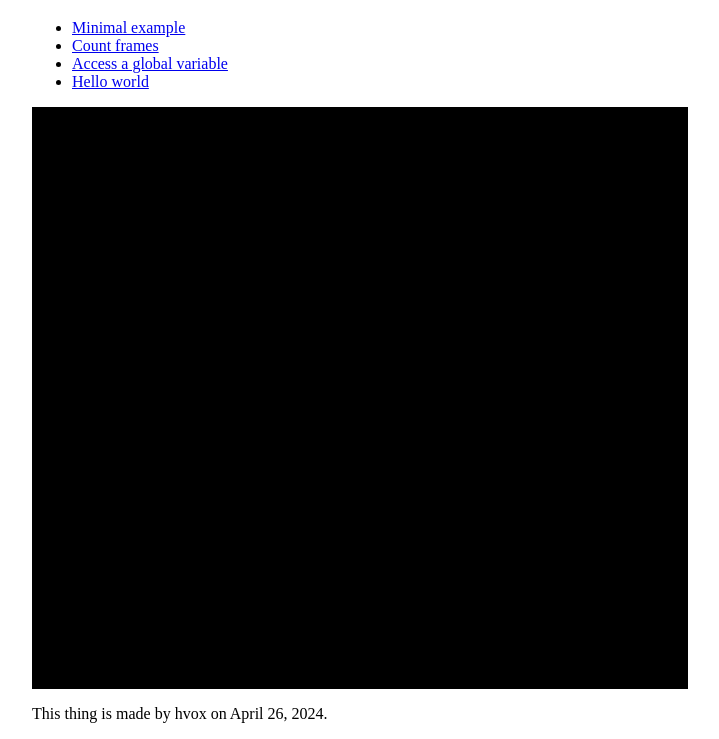
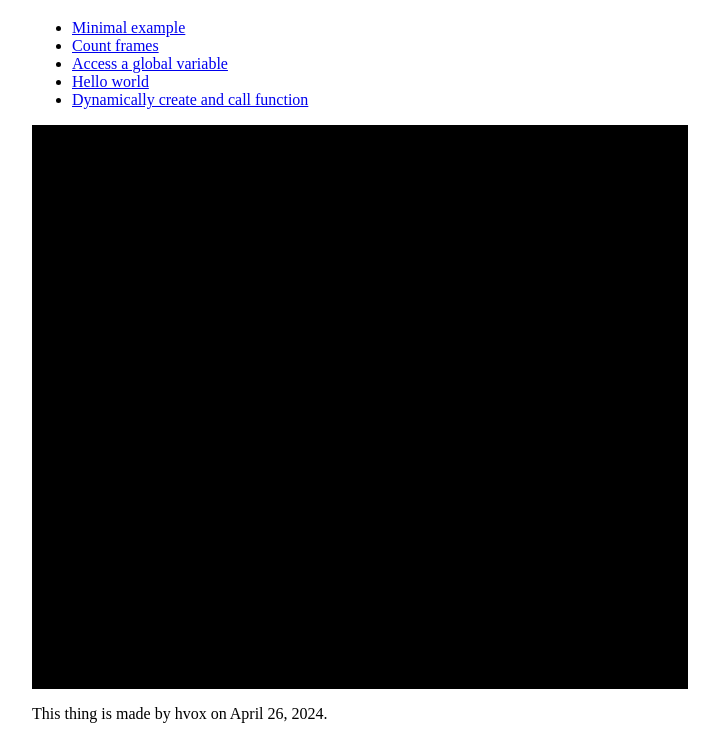
Before and after one commit to hvox/learn-wasm, a plain HTML site: page wasm-for-browser/index.html in a window 1280 px wide. Shown: the part 61-800 px from the top of the page, without its empty margins (280-999 px from the left). Drawn offline with Linux system fonts and the light colour scheme.

Commit message:
Add dynamically-create-and-call-function.wat

```diff
--- a/wasm-for-browser/index.html
+++ b/wasm-for-browser/index.html
@@ -20,6 +20,7 @@
 			<li><a href="count-frames.wasm"></a></li>
 			<li><a href="access-a-global-variable.wasm"></a></li>
 			<li><a href="hello-world.wasm"></a></li>
+			<li><a href="dynamically-create-and-call-function.wasm"></a></li>
 		</ul>
 	</header>
 	<main>
```
Also changed, not shown: 1 other file.
